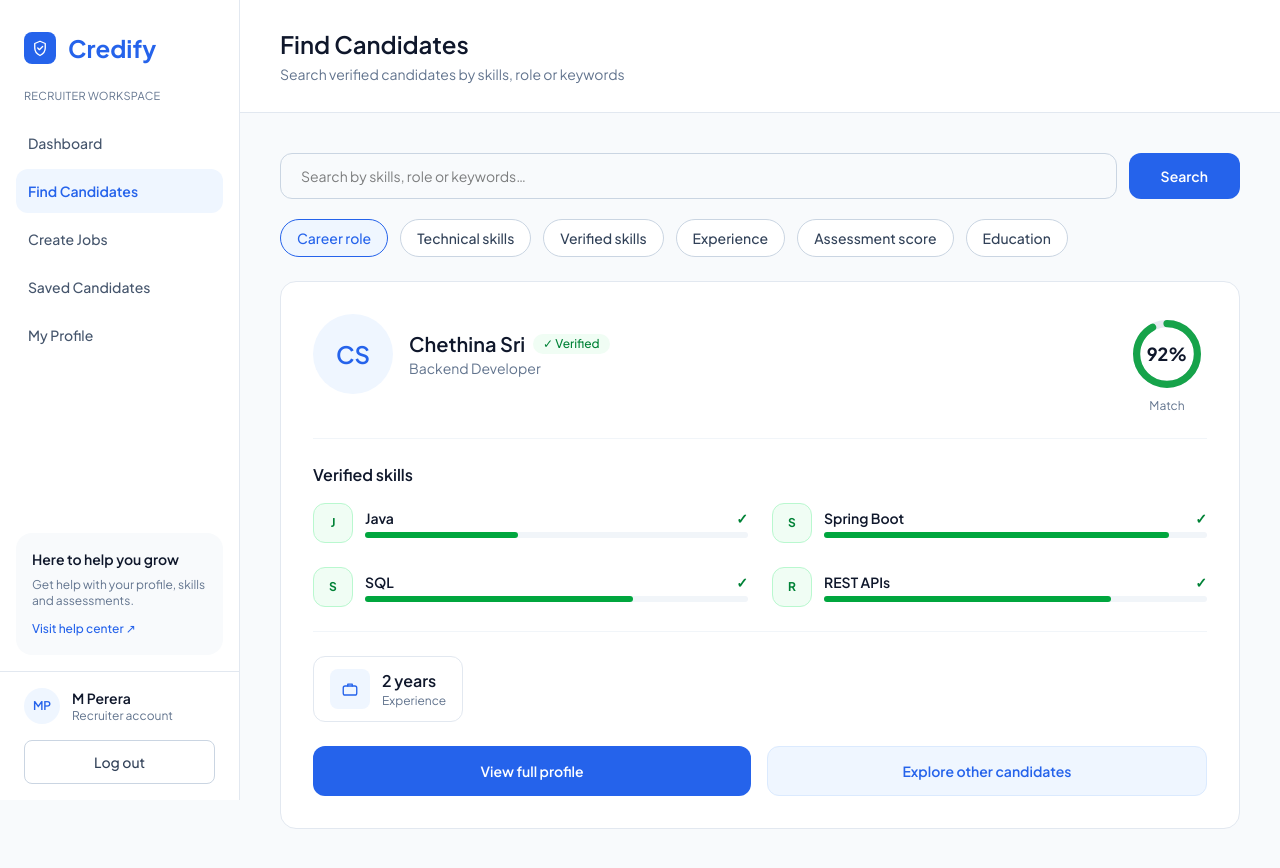
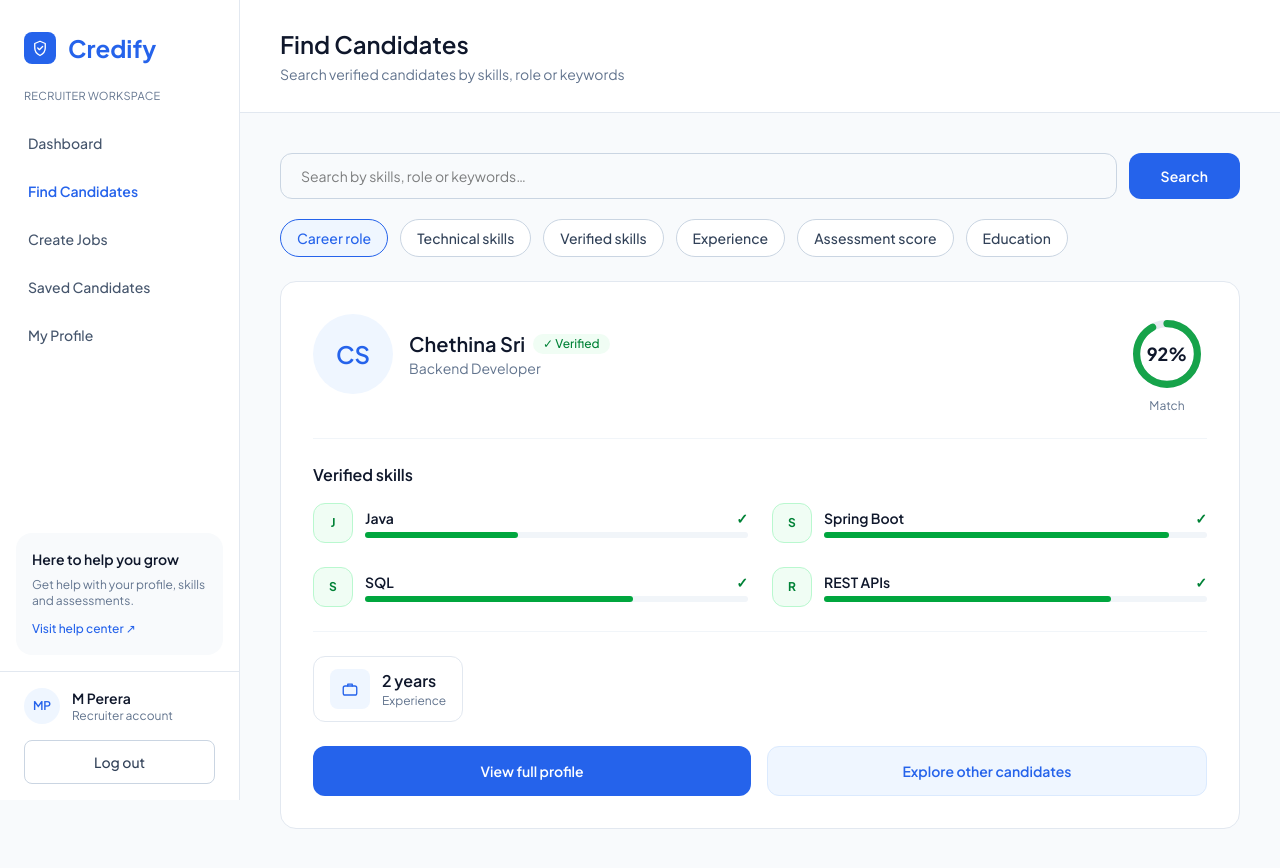
Before and after one commit to kaushalya4646/Credify-, a React (Vite) app in the folder client/: page /recruiter/find-candidates in a window 1280 px wide. Built offline with nearby package versions, Linux system fonts and the light colour scheme.

Commit message:
Updated bg FindCandidatesPage

```diff
--- a/client/src/pages/FindCandidatesPage.jsx
+++ b/client/src/pages/FindCandidatesPage.jsx
@@ -32,7 +32,7 @@ function RecruiterSidebar() {
               key={item.path}
               to={item.path}
               className={`flex items-center gap-3 px-3 py-3 rounded-xl text-sm font-medium ${
-                active ? 'bg-blue-50 text-primary font-semibold' : 'text-slate-600 hover:bg-slate-50'
+                active ? 'text-primary font-semibold' : 'text-slate-600 hover:bg-slate-50'
               }`}
             >
               {item.label}
```
